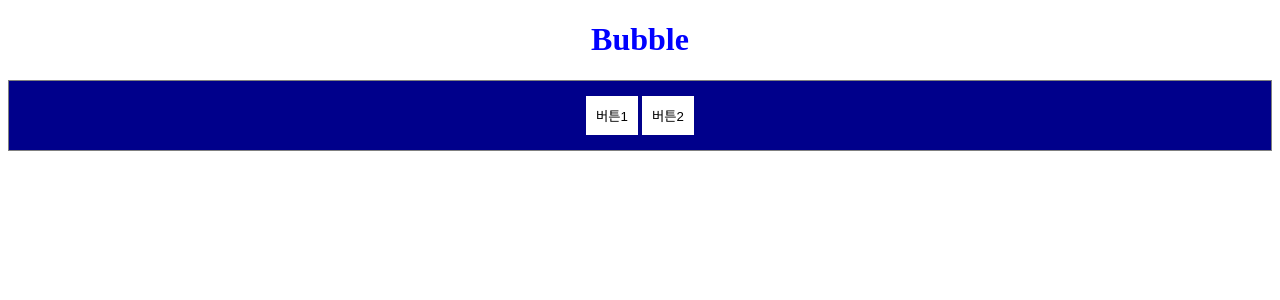
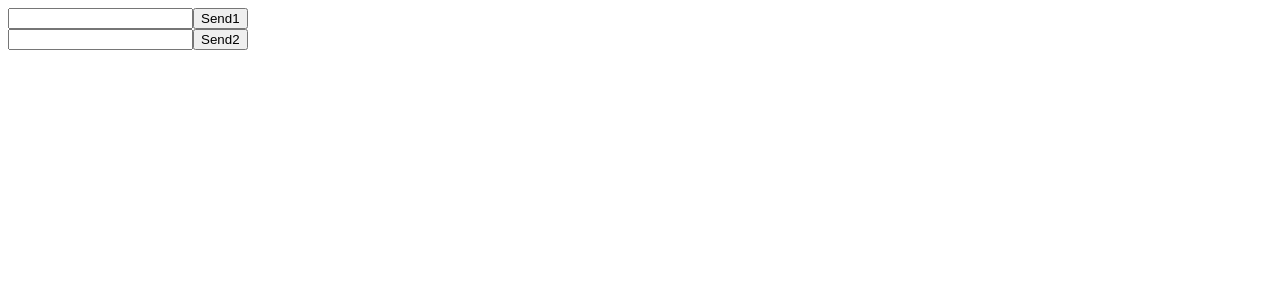
Before and after one commit to mjy90377/React1, a React (Vite) app in the folder react1/: page / in a window 1280 px wide. Shown: the top 300 px of the page. Built offline with nearby package versions, Linux system fonts and the light colour scheme.

Commit message:
기본 동작 막기

```diff
--- a/react1/src/App.jsx
+++ b/react1/src/App.jsx
@@ -1,9 +1,11 @@
-import Bubble from "./components/Bubble/Bubble"
+import Signup1 from "./components/Signup1"
+import Signup2 from "./components/Signup2"
 
 export default function App() {
   return (
     <>
-      <Bubble />
+      <Signup1 />
+      <Signup2 />
     </>
   )
 }
--- /dev/null
+++ b/react1/src/components/Signup1.jsx
@@ -0,0 +1,10 @@
+export default function Signup1(){
+    return(
+        <>
+            <form onSubmit={() => alert("Submitting!")}>
+                <input />
+                <button>Send1</button>
+            </form>
+        </>
+    )
+}
--- /dev/null
+++ b/react1/src/components/Signup2.jsx
@@ -0,0 +1,13 @@
+export default function Signup2(){
+    return(
+        <>
+            <form onSubmit={e => {
+                e.preventDefault();
+                alert("Submitting!");
+                }}>
+                <input />
+                <button>Send2</button>
+            </form>
+        </>
+    )
+}
```
